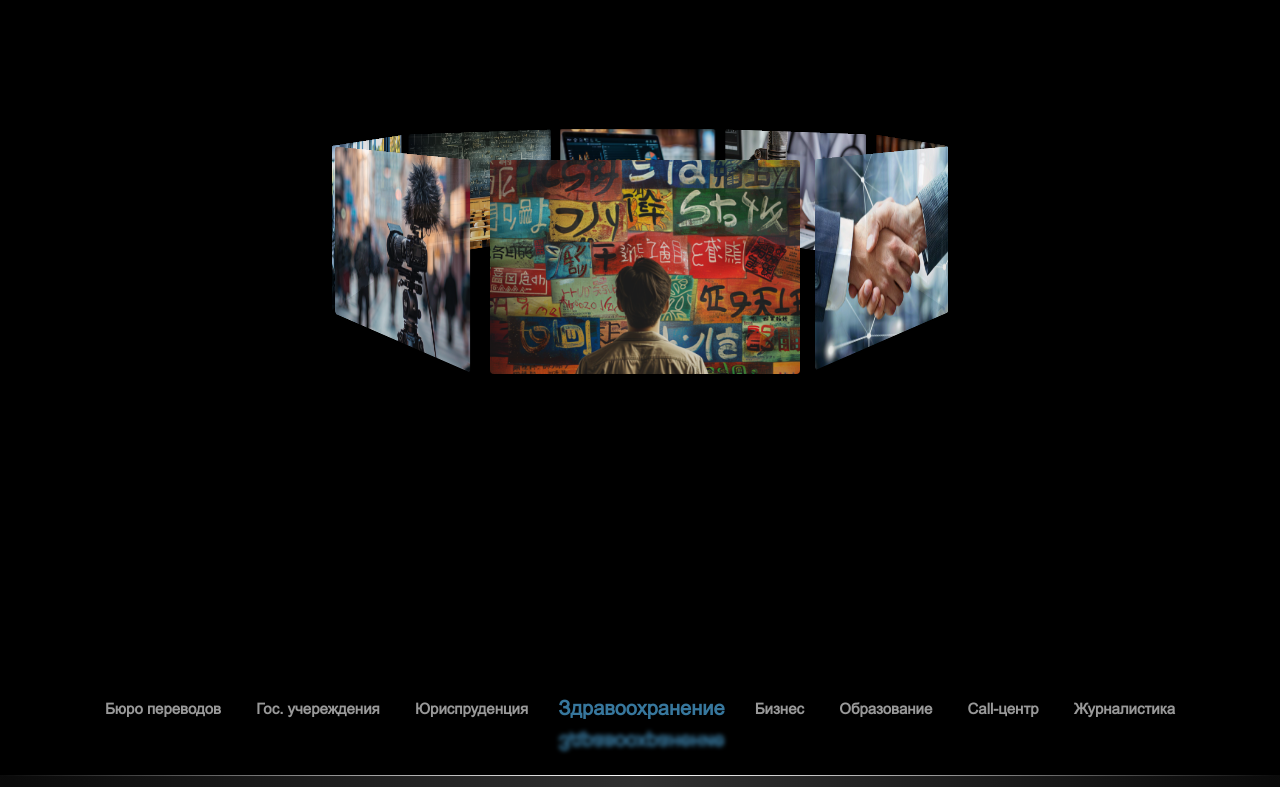
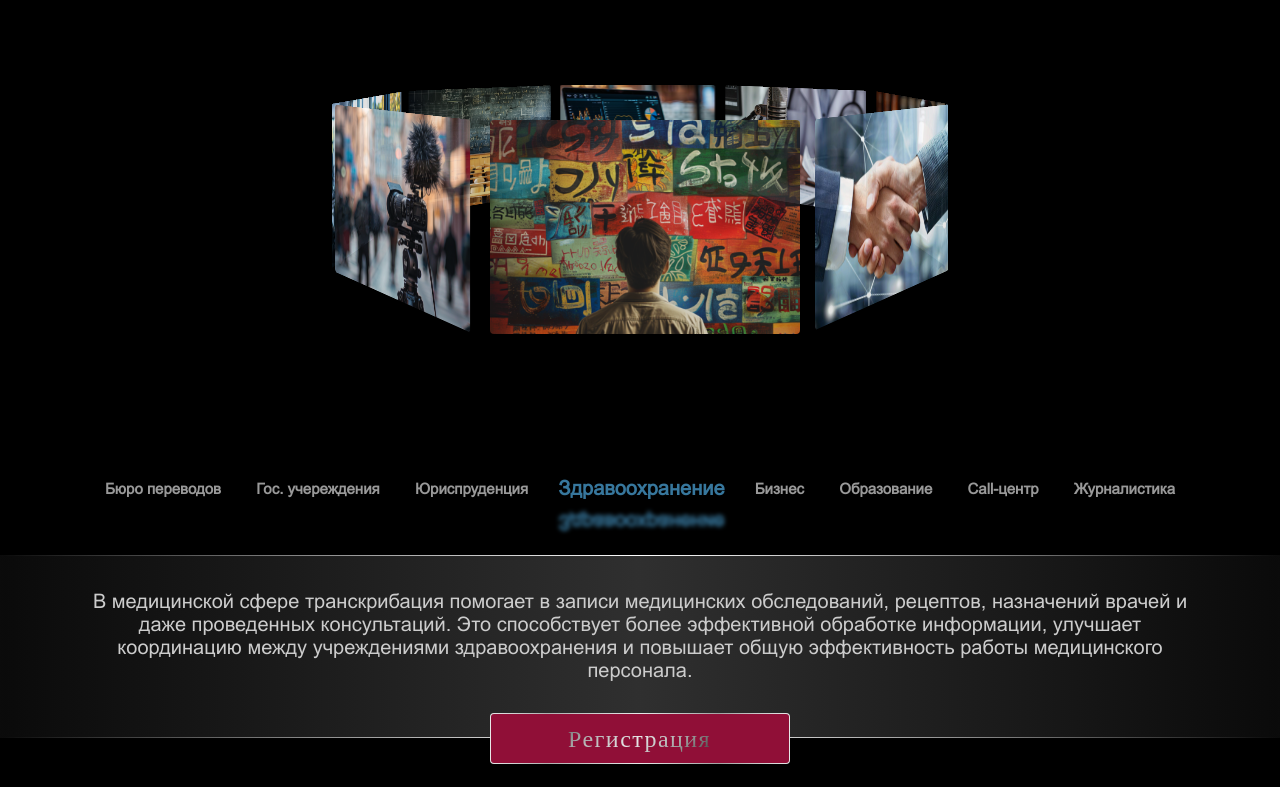
Before and after one commit to Tatsiana-prog/result, a website: page index.html in a window 1280 px wide. Shown: the part 165-952 px from the top of the page. Drawn offline with Linux system fonts and the light colour scheme.

Commit message:
feat:change size

```diff
--- a/src/sass/components/_slider.scss
+++ b/src/sass/components/_slider.scss
@@ -47,7 +47,7 @@
 
 .slider3d {
 	position: absolute;
-	top: 294px;
+	top: 250px;
 	bottom: 25vmin;
 	right: 0;
 	left: 0;
--- a/src/sass/pages/_section-direction.scss
+++ b/src/sass/pages/_section-direction.scss
@@ -33,13 +33,14 @@
   line-height: 43.2px;
   color:#cccccc;
 }
+
 .direction-slider {
   margin: 264px auto 100px
   }
 .direction-desc {
   width: 100%;
   margin: 0 auto;
-  margin-top: 700px;
+  margin-top: 480px;
 }
 .direction-boxes {
   position: relative;
```
Also changed, not shown: src/style.css, 1 other file.
